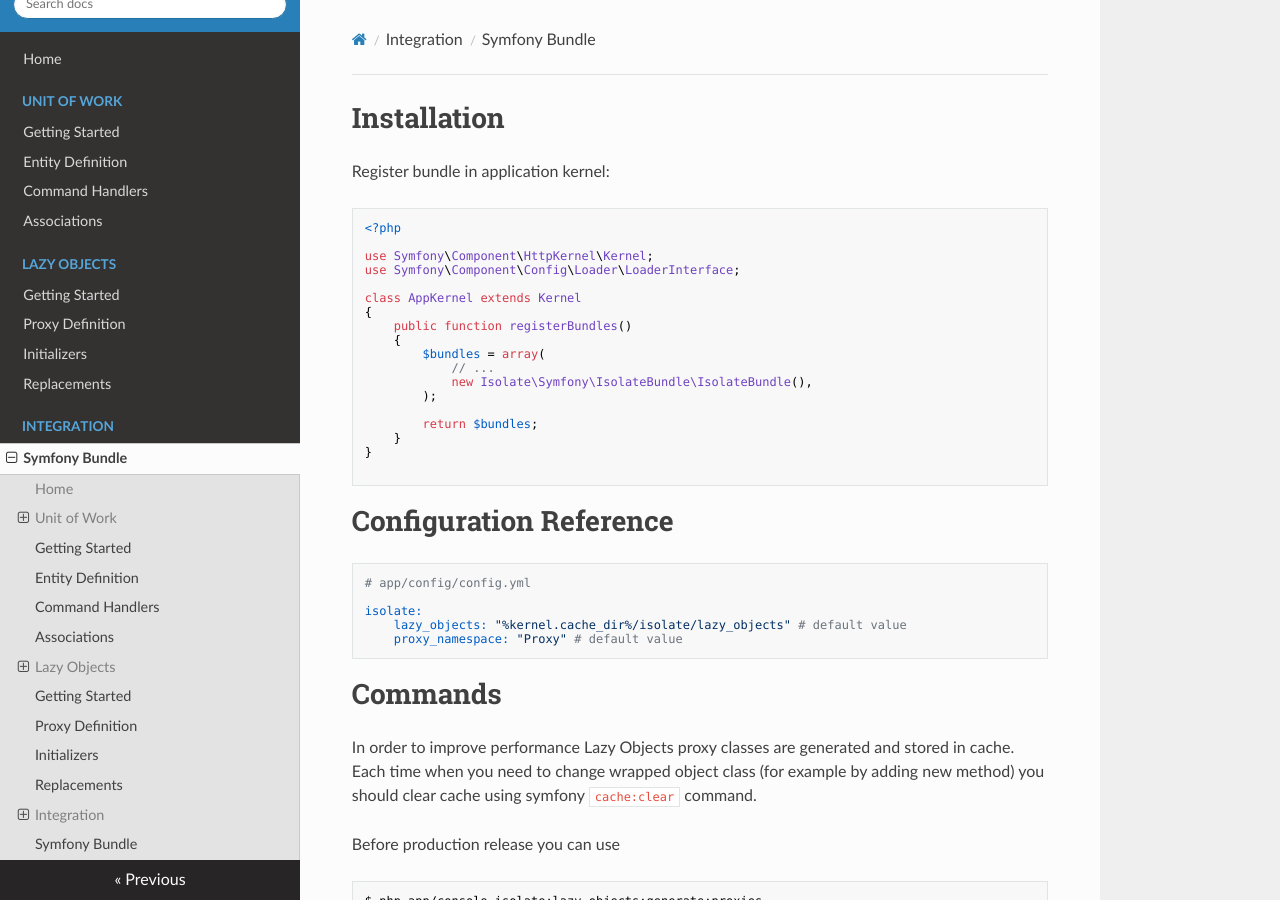
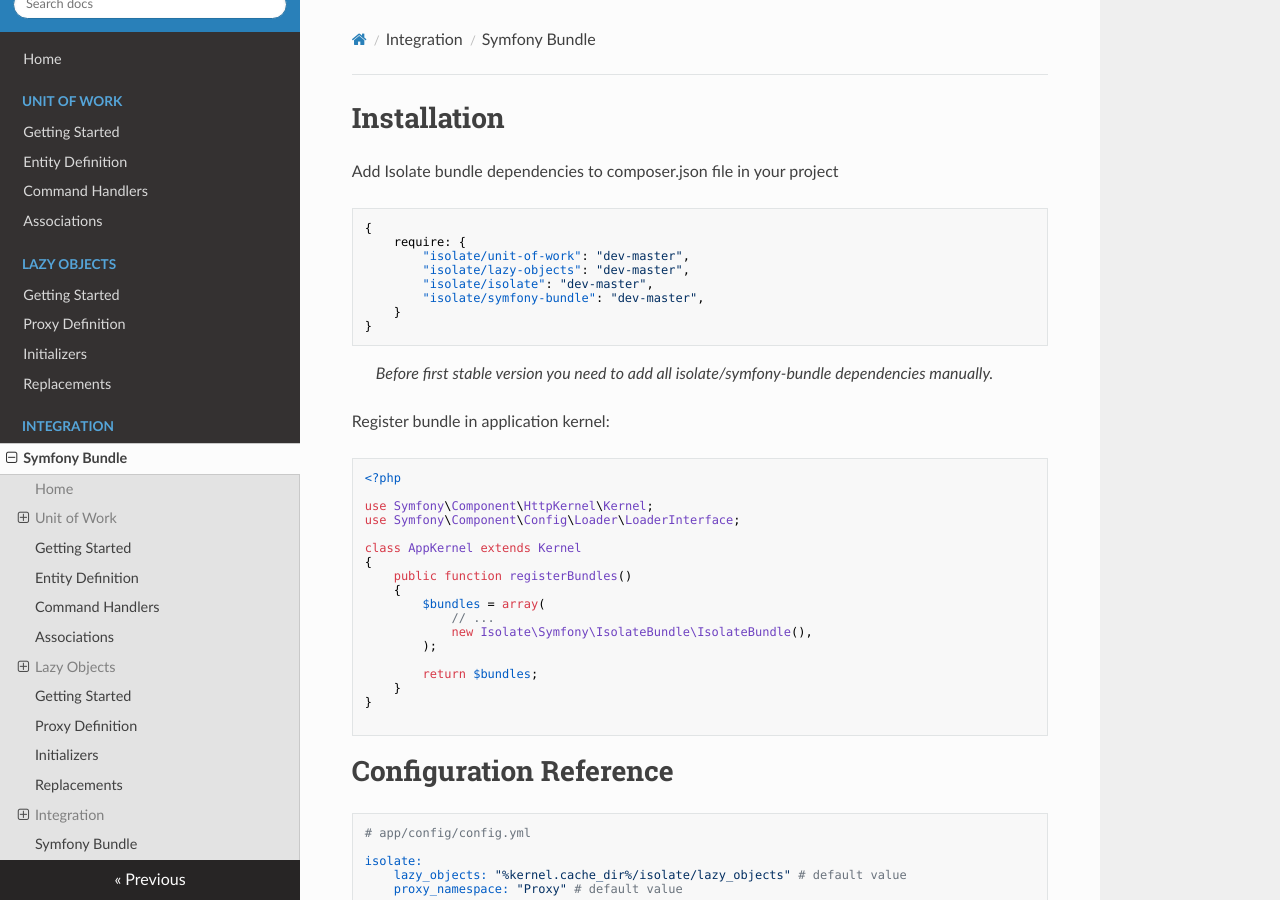
Before and after one commit to isolate-org/documentation, an MkDocs documentation site: the page built from docs/integration/symfony-bundle.md, in a window 1280 px wide and 900 px high. Built offline with MkDocs 1.6.1, drawn with Linux system fonts in a browser that asks for light colours; nearby versions of some CDN libraries; old or Windows-style settings are respelled for this version of MkDocs.

Commit message:
Added composer section to symfony bundle installation docs

````diff
--- a/docs/integration/symfony-bundle.md
+++ b/docs/integration/symfony-bundle.md
@@ -1,4 +1,19 @@
 # Installation
+
+Add Isolate bundle dependencies to composer.json file in your project
+
+```json
+{
+    require: {
+        "isolate/unit-of-work": "dev-master",
+        "isolate/lazy-objects": "dev-master",
+        "isolate/isolate": "dev-master",
+        "isolate/symfony-bundle": "dev-master",
+    }
+}
+```
+
+> *Before first stable version you need to add all isolate/symfony-bundle dependencies manually.*
 
 Register bundle in application kernel:
 
````
